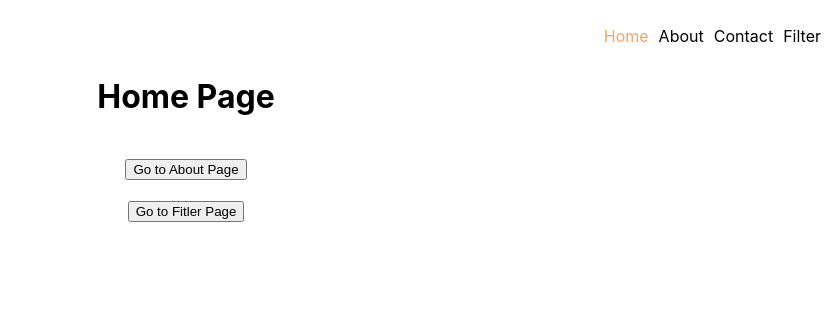
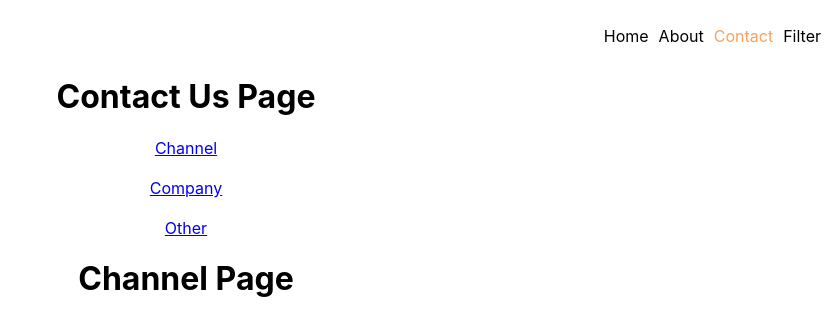
Before and after one commit to SureshKumar-2404/shopify_react, a React (Create React App) app: page /contact/channel in a window 1280 px wide. Before the commit this address led to /. Shown: the top 336 px of the page, without its empty margins (454-1280 px from the left). Built offline with nearby package versions, Linux system fonts and the light colour scheme.

Commit message:
Nested Routing

```diff
--- a/src/App.js
+++ b/src/App.js
@@ -7,6 +7,10 @@
 import Page404 from './component/Page404';
 import Filter from './component/Filter';
 import User from './component/User';
+import Contact from './component/Contact';
+import Channel from './component/Channel';
+import Company from './component/Company';
+import Other from './component/Other';
 function App() {
   return (
     <div className="App">
@@ -17,6 +21,11 @@
         <Route path="/user/:name" element={<User />} />
         <Route path="/filter" element={<Filter />} />
         <Route path="/*" element={<Navigate to="/" />} />
+        <Route path="/contact/" element={<Contact />} >
+          <Route path="company" element={<Company/>} />
+          <Route path="channel" element={<Channel/>} />
+          <Route path="other" element={<Other/>} />
+        </Route>
       </Routes>
     </div>
   );
--- /dev/null
+++ b/src/component/Channel.js
@@ -0,0 +1,9 @@
+function Channel() {
+    return (
+        <div>
+            <h1>Channel Page</h1>
+        </div>
+    )
+}
+
+export default Channel;
--- /dev/null
+++ b/src/component/Company.js
@@ -0,0 +1,9 @@
+function Company() {
+    return (
+        <div>
+            <h1>Company Page</h1>
+        </div>
+    )
+}
+
+export default Company;
--- /dev/null
+++ b/src/component/Contact.js
@@ -0,0 +1,16 @@
+import { Link, Outlet } from 'react-router-dom';
+function Contact() {
+    return (
+        <div>
+            <h1>Contact Us Page</h1>
+            <Link to="channel">Channel</Link>
+            <br/>   <br/>
+            <Link to="company">Company</Link>
+            <br/>   <br/>
+            <Link to="other">Other</Link>
+            <br/>
+            <Outlet/>
+        </div>
+    )
+}
+export default Contact;
--- /dev/null
+++ b/src/component/Other.js
@@ -0,0 +1,9 @@
+function Other() {
+    return (
+        <div>
+            <h1>Other Page</h1>
+        </div>
+    )
+}
+
+export default Other;
```
